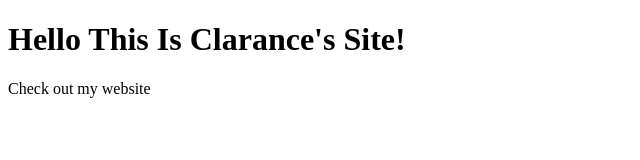
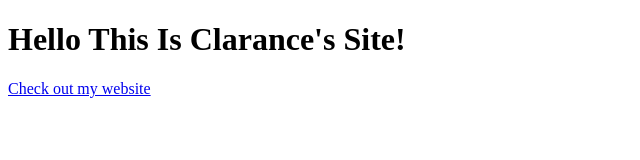
Before and after one commit to cbustamante86/cbustamante.github.io, a plain HTML site: page index.html in a window 1280 px wide. Shown: the whole page, without its empty margins (0-640 px from the left). Drawn offline with Linux system fonts and the light colour scheme.

Commit message:
Update index.html

```diff
--- a/index.html
+++ b/index.html
@@ -4,6 +4,6 @@
 <body>
 
   <h1>Hello This Is Clarance's Site!</h1>
-  <a herf="http://www.clarencebustamante.com/mobile"> Check out my website </a>
+  <a href="http://www.clarencebustamante.com/mobile"> Check out my website </a>
 </body>
 </html>
```
